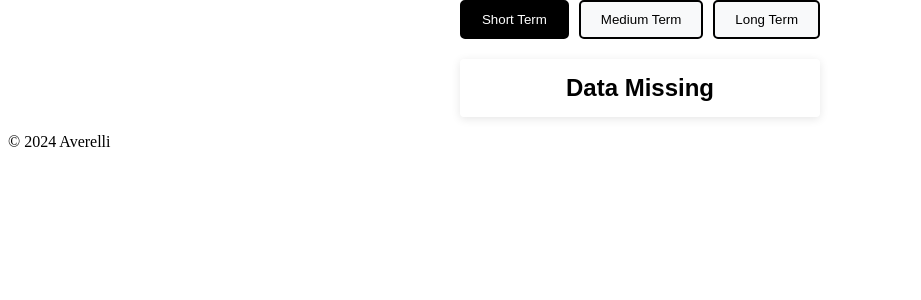
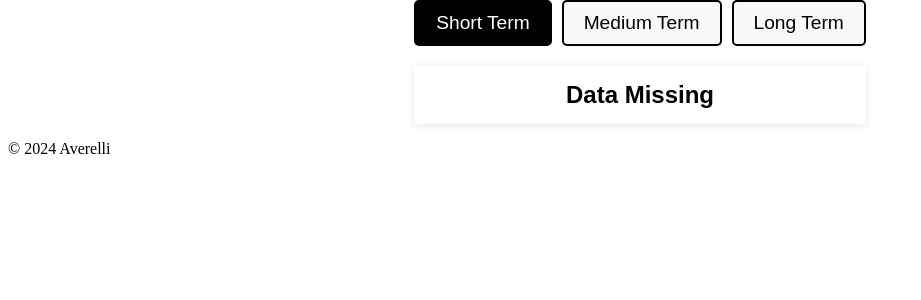
Before and after one commit to averelli/spotify-stats, a Flask app: page /compare/1 in a window 1280 px wide. Shown: the part 50-350 px from the top of the page, without its empty margins (0-921 px from the left). Run offline with Flask 3, Linux system fonts and the light colour scheme; data that the repository does not hold is empty.

Commit message:
Minor style change

```diff
--- a/web/static/charts.css
+++ b/web/static/charts.css
@@ -158,6 +158,17 @@
     text-decoration: underline; /* Show underline on hover */
 }
 
+/* Button alignment */
+.nav-btn-group {
+    display: flex;
+    justify-content: space-between;
+}
+
+.nav-btn {
+    font-size: 1.2em;
+}
+
+
 @media (max-width: 400px) {
     .chart-list {
         max-width: 320px;
```
